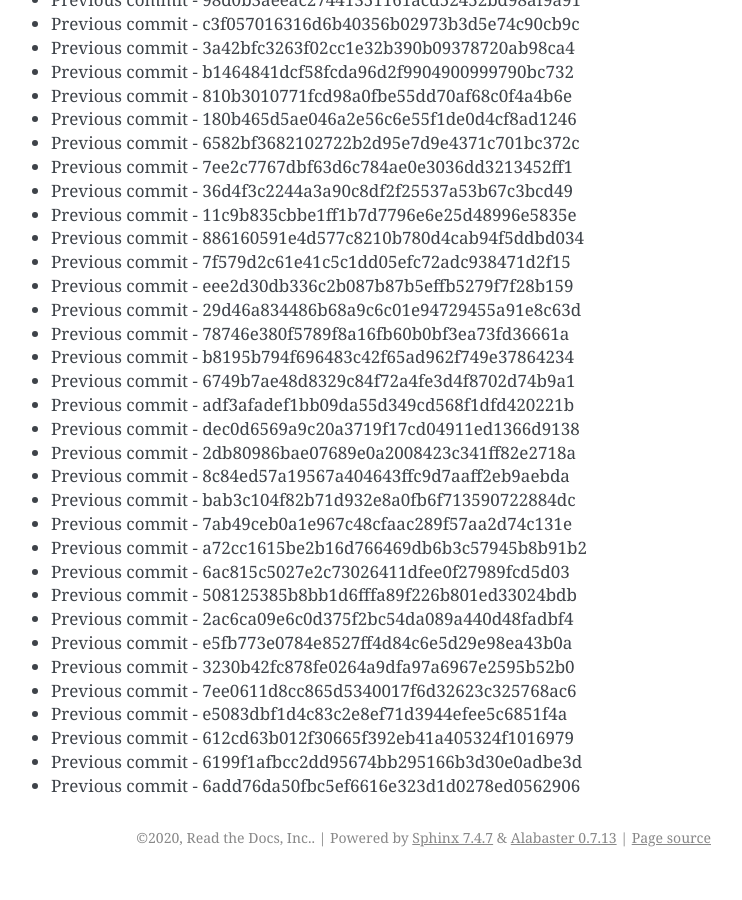
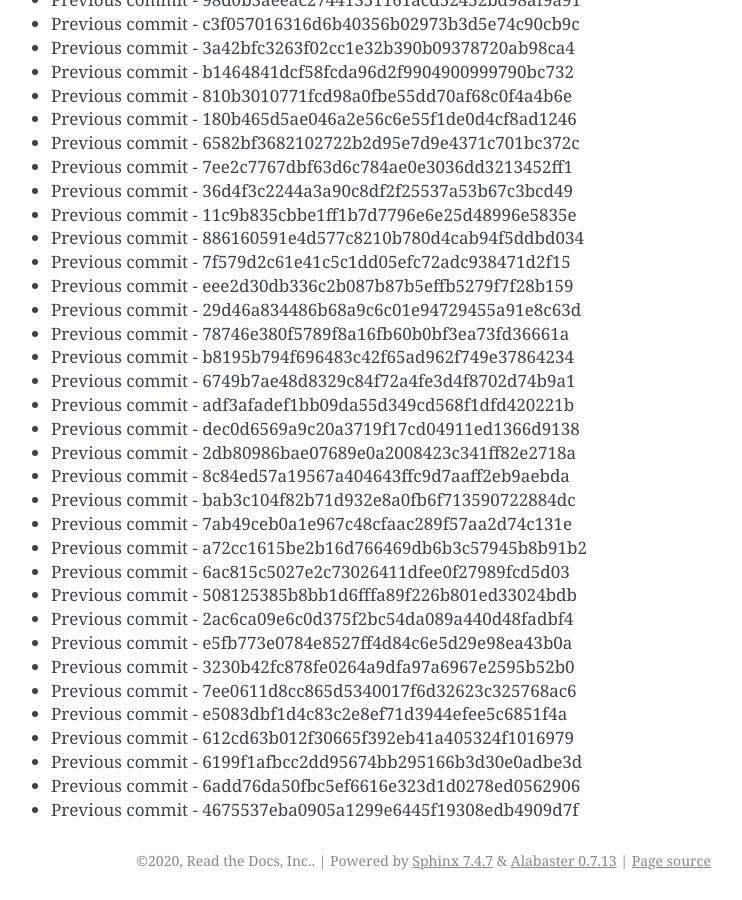
Before and after one commit to readthedocs/rtd-git-stresstest, a Sphinx documentation site: the page built from docs/updates.rst, in a window 1280 px wide and 900 px high, scrolled down 91464 px. Shown: the whole window, without its empty margins (399-1141 px from the left). Built offline with Sphinx 7.4.7, drawn with Linux system fonts in a browser that asks for light colours; before the commit the page ends 92341 px from its top, so only the background shows below that.

Commit message:
Generating commit from previous: 4675537eba0905a1299e6445f19308edb4909d7f

```diff
--- a/docs/updates.rst
+++ b/docs/updates.rst
@@ -3875,3 +3875,4 @@ It can be tested for any performance characteristics.
 * Previous commit - 612cd63b012f30665f392eb41a405324f1016979
 * Previous commit - 6199f1afbcc2dd95674bb295166b3d30e0adbe3d
 * Previous commit - 6add76da50fbc5ef6616e323d1d0278ed0562906
+* Previous commit - 4675537eba0905a1299e6445f19308edb4909d7f
```
